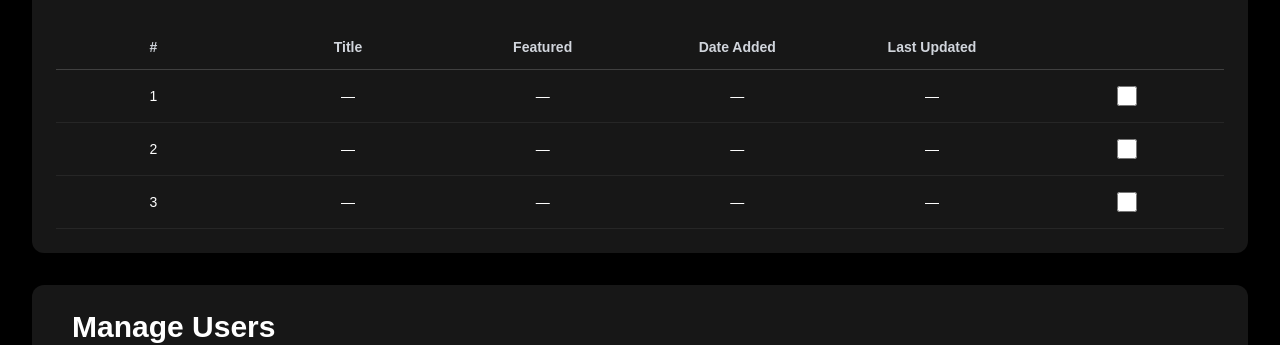
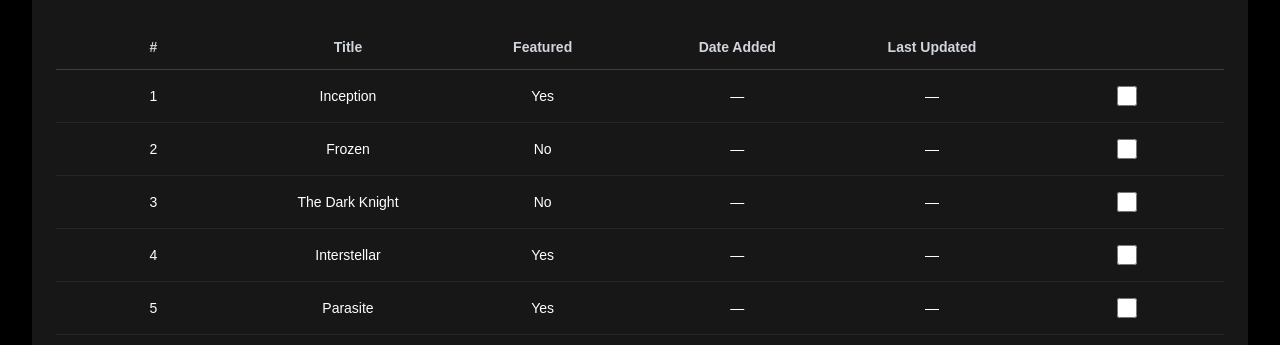
Before and after one commit to Nathan-hero/Finals-Cinema, a React (Vite) app: page /admin in a window 1280 px wide. Shown: the part 457-802 px from the top of the page. Built offline with nearby package versions, Linux system fonts and the light colour scheme; no server answers; a web font is replaced by a local one.

Commit message:
Show ManageMovie data

```diff
--- a/src/features/admin/components/ManageMovies.jsx
+++ b/src/features/admin/components/ManageMovies.jsx
@@ -1,8 +1,11 @@
 import React, { useState } from "react";
+import moviesData from "../../../shared/data/moviesData";
 import AddMovieModal from "./AddMovieModal";
 
 export default function ManageMovies() {
   const [showAddModal, setShowAddModal] = useState(false);
+  const [movies, setMovies] = useState(moviesData);
+
 
   // Tracks which rows are selected
   const [selectedIndexes, setSelectedIndexes] = useState([]);
@@ -99,17 +102,20 @@
           </thead>
 
           <tbody>
-            {Array.from({ length: 3 }).map((_, i) => (
+            {movies.map((movie, i) => (
               <tr
-                key={i}
+                key={movie._id || i}
                 className="border-b border-neutral-800 hover:bg-neutral-800 text-center"
               >
                 <td className="px-6 py-4">{i + 1}</td>
-                <td className="px-6 py-4">—</td>
-                <td className="px-6 py-4">—</td>
-                <td className="px-6 py-4">—</td>
-                <td className="px-6 py-4">—</td>
-
+                <td className="px-6 py-4">{movie.title}</td>
+                <td className="px-6 py-4">{movie.featured ? "Yes" : "No"}</td>
+                <td className="px-6 py-4">
+                  {movie.dateAdded ? new Date(movie.dateAdded).toLocaleDateString() : "—"}
+                </td>
+                <td className="px-6 py-4">
+                  {movie.lastUpdated ? new Date(movie.lastUpdated).toLocaleDateString() : "—"}
+                </td>
                 <td className="px-6 py-4">
                   <div className="flex justify-center">
                     <input
@@ -120,10 +126,10 @@
                     />
                   </div>
                 </td>
-
               </tr>
             ))}
           </tbody>
+
         </table>
       </div>
     </section>
```
Also changed, not shown: 1 other file (tests, documents, lock files or other folders).
